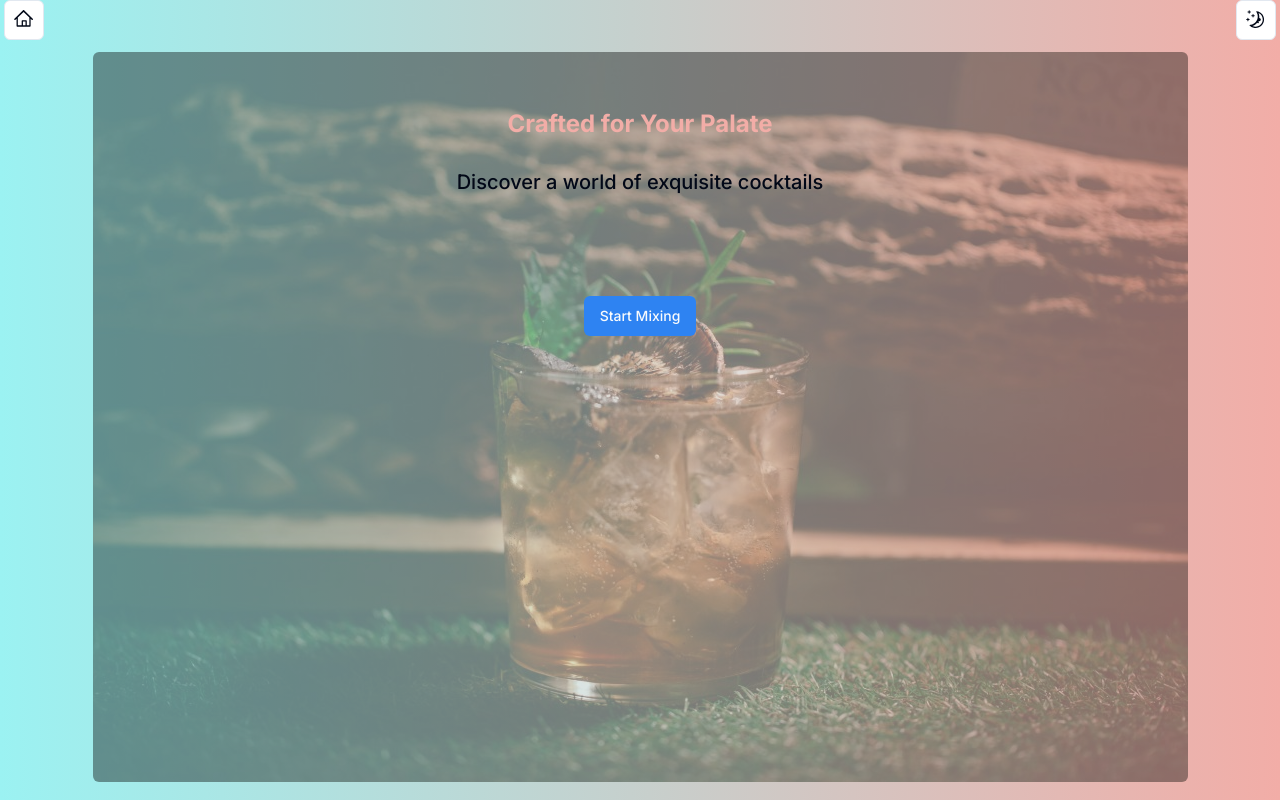
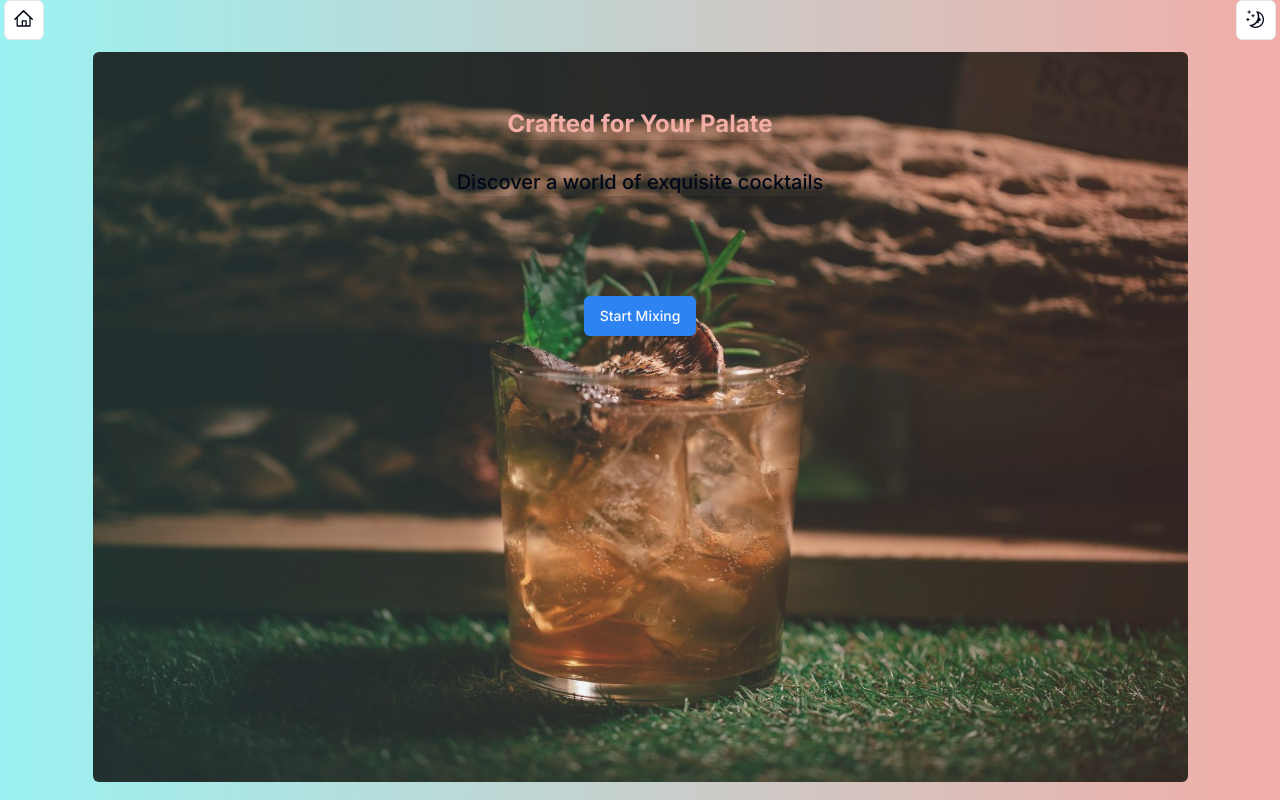
Before and after one commit to kingkwongsta/mixology, a Next.js app: page / in a window 1280 px wide. Built offline with nearby package versions, Linux system fonts and the light colour scheme.

Commit message:
add shadow to pop text/button from image

```diff
--- a/src/app/components/Welcome.jsx
+++ b/src/app/components/Welcome.jsx
@@ -52,22 +52,22 @@ export default function Welcome({ display }) {
     <div className="flex items-center justify-center ">
       <div className="relative">
         <Image
-          className="w-full h-full object-cover opacity-40 rounded-md"
+          className="w-full h-full object-cover opacity-80 rounded-md"
           src="/images/welcome.jpg"
           alt="welcome"
           width={1200}
           height={300}
         />
         <div className="absolute inset-0 flex flex-col items-center justify-start">
-          <h1 className="text-2xl text-[#F2ADA7] font-bold mt-14 mb-7">
+          <h1 className="text-2xl text-[#F2ADA7] font-bold mt-14 mb-7 shadow-lg">
             Crafted for Your Palate
           </h1>
-          <h2 className="text-xl font-medium	">
+          <h2 className="text-xl font-medium shadow-lg">
             Discover a world of exquisite cocktails
           </h2>
           {/* <h1>{introMessages[randomNum]}</h1> */}
           <Button
-            className="bg-[#2E83F2] mt-[100px]"
+            className="bg-[#2E83F2] mt-[100px] shadow-lg"
             onClick={() => setQuestionIndex(1)}
           >
             Start Mixing
```
